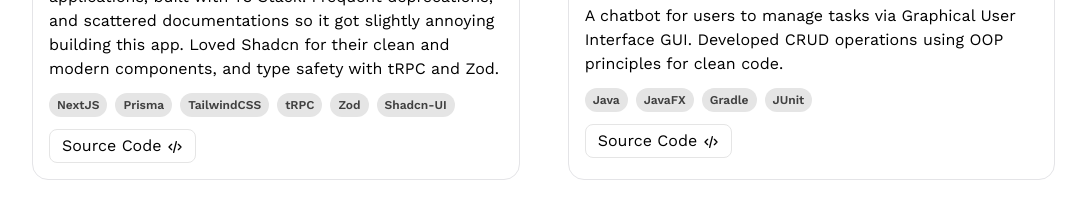
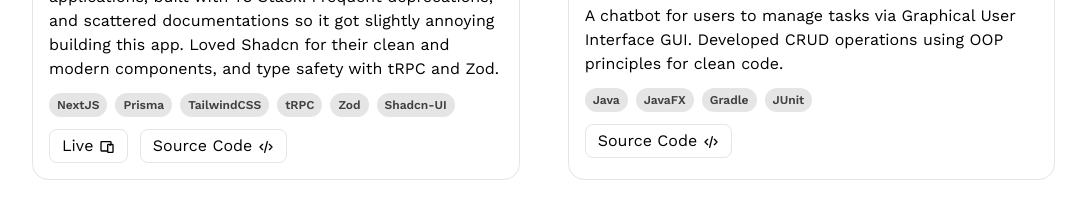
Before and after one commit to feliciahmq/portfolio, a React (Vite) app: page / in a window 1280 px wide. Shown: the part 4080-4299 px from the top of the page, without its empty margins (52-1138 px from the left). Built offline with nearby package versions, Linux system fonts and the light colour scheme.

Commit message:
Add link

```diff
--- a/src/data/projects.js
+++ b/src/data/projects.js
@@ -9,6 +9,7 @@ const projects = [
     title: 'Job Tracker',
     description: 'Track your job hunt. A CRUD app to manage job applications, built with T3 Stack. Frequent deprecations, and scattered documentations so it got slightly annoying building this app. Loved Shadcn for their clean and modern components, and type safety with tRPC and Zod.',
     code: 'https://github.com/feliciahmq/t3-job-app',
+    live: 'https://t3-job-app.vercel.app/',
     stack: 'NextJS, Prisma, TailwindCSS, tRPC, Zod, Shadcn-UI',
     thumbnail: JobTracker,
 	},
```
